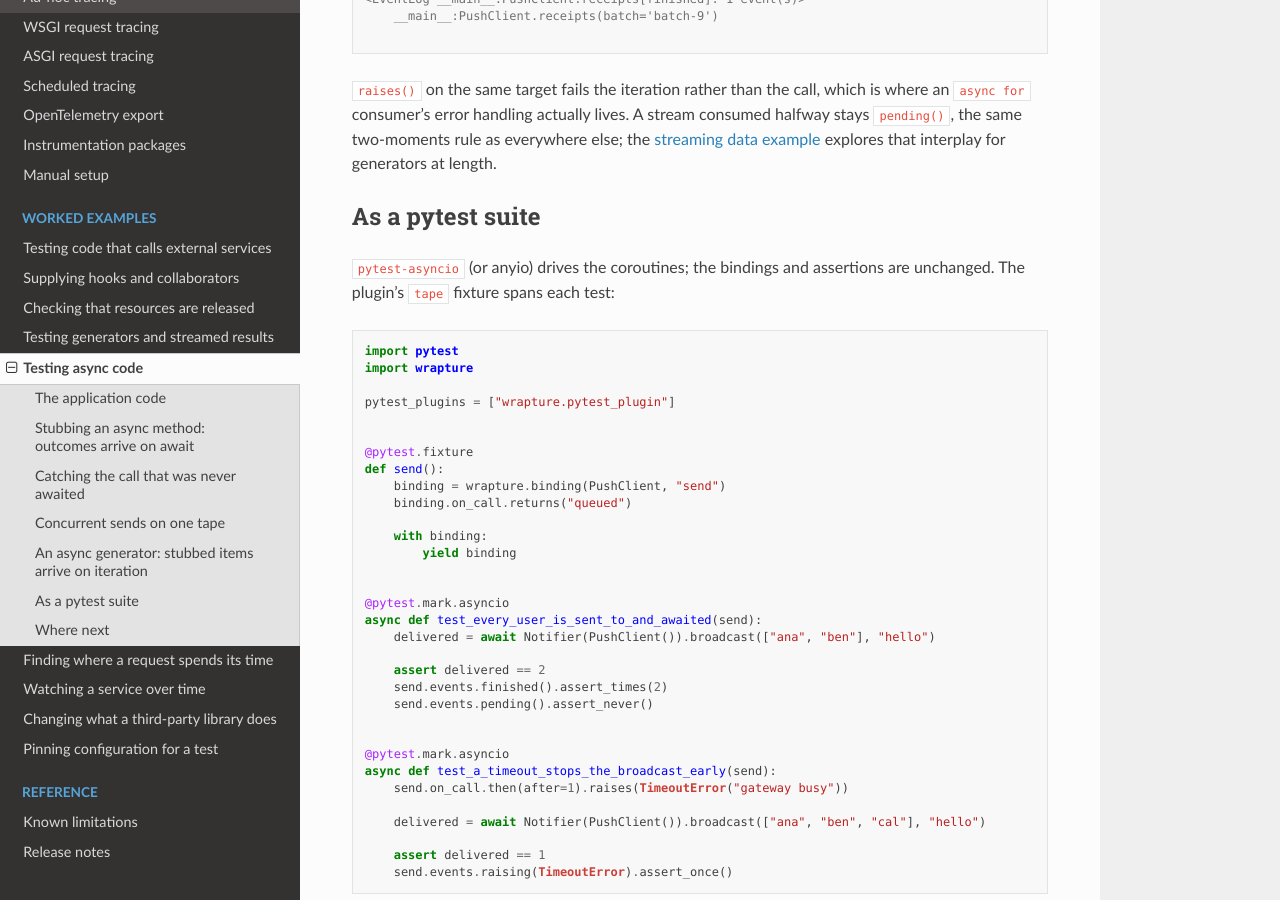
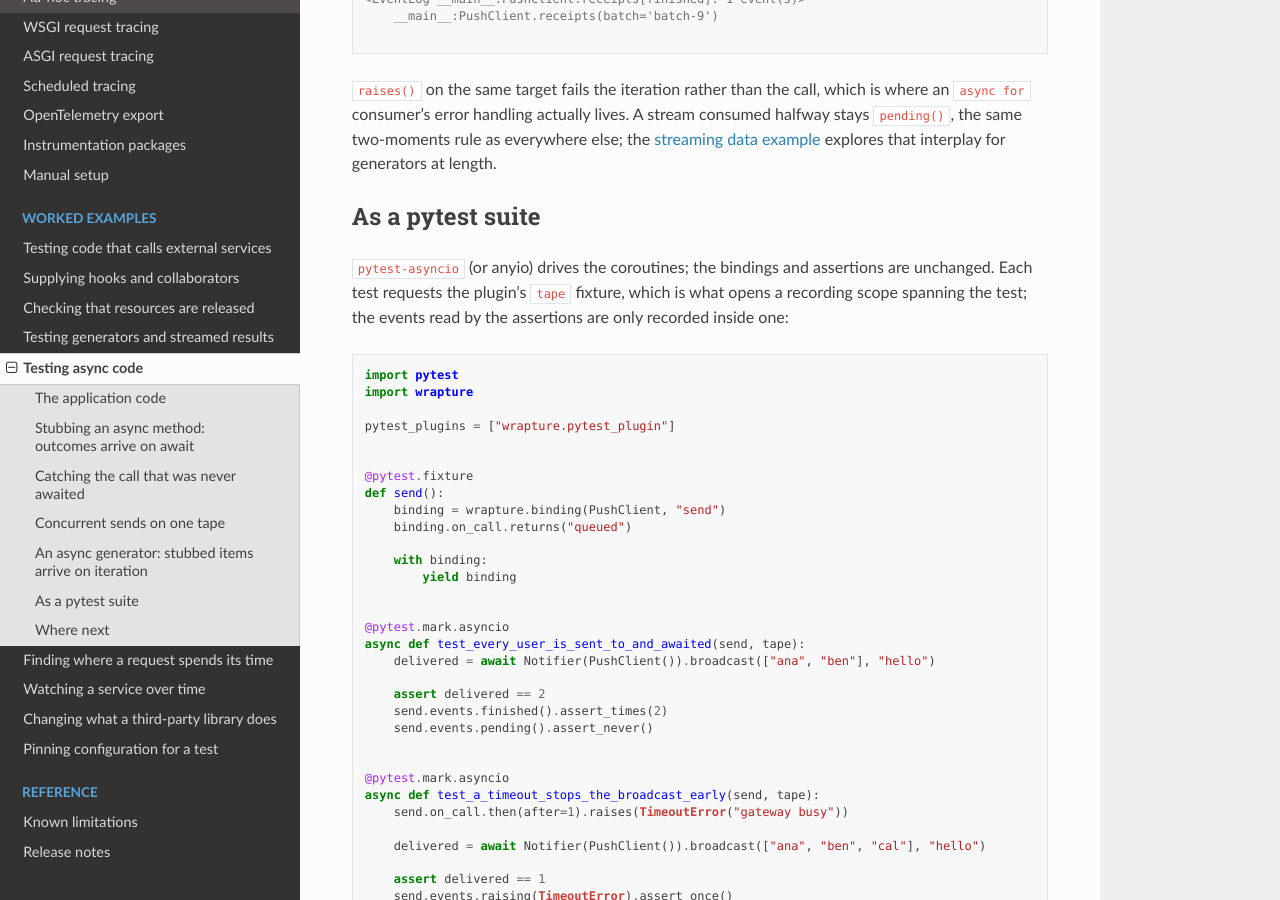
Before and after one commit to GrahamDumpleton/wrapture, a Sphinx documentation site: the page built from docs/example-async-code.md, in a window 1280 px wide and 900 px high, scrolled down 3841 px. Built offline with Sphinx 7.4.7 and the Read the Docs theme 3.1.0, drawn with Linux system fonts in a browser that asks for light colours.

Commit message:
Request the tape fixture in the async pytest example.
The tests in the "As a pytest suite" section of the async code example
read binding events without a recording scope, so run as written they
raised "events are only recorded inside a timeline()". The plugin's
tape fixture is opt-in, so both tests now take it, and the prose says
that requesting the fixture is what opens the scope.

````diff
--- a/docs/example-async-code.md
+++ b/docs/example-async-code.md
@@ -221,7 +221,9 @@ interplay for generators at length.
 ## As a pytest suite
 
 `pytest-asyncio` (or anyio) drives the coroutines; the bindings and
-assertions are unchanged. The plugin's `tape` fixture spans each test:
+assertions are unchanged. Each test requests the plugin's `tape`
+fixture, which is what opens a recording scope spanning the test; the
+events read by the assertions are only recorded inside one:
 
 ```python
 import pytest
@@ -240,7 +242,7 @@ def send():
 
 
 @pytest.mark.asyncio
-async def test_every_user_is_sent_to_and_awaited(send):
+async def test_every_user_is_sent_to_and_awaited(send, tape):
     delivered = await Notifier(PushClient()).broadcast(["ana", "ben"], "hello")
 
     assert delivered == 2
@@ -249,7 +251,7 @@ async def test_every_user_is_sent_to_and_awaited(send):
 
 
 @pytest.mark.asyncio
-async def test_a_timeout_stops_the_broadcast_early(send):
+async def test_a_timeout_stops_the_broadcast_early(send, tape):
     send.on_call.then(after=1).raises(TimeoutError("gateway busy"))
 
     delivered = await Notifier(PushClient()).broadcast(["ana", "ben", "cal"], "hello")
````
